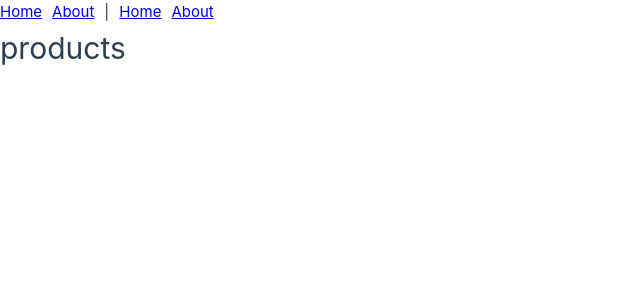
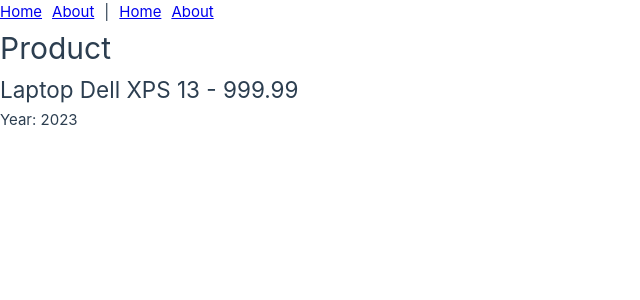
Before and after one commit to yofandi/Vue.Js-Codepolitan, a Vue app in the folder learn-VueRouter/: page /products/1 in a window 1280 px wide. Shown: the top 300 px of the page, without its empty margins (0-640 px from the left). Built offline with nearby package versions, Linux system fonts and the light colour scheme.

Commit message:
add: Ekstrak Dan Mendapatkan Data Dari Route

```diff
--- a/learn-VueRouter/src/data/products.json
+++ b/learn-VueRouter/src/data/products.json
@@ -1,6 +1,6 @@
 [
     { "id": 1, "name": "Laptop Dell XPS 13", "price": 999.99, "year": 2023 },
-    { "id": 2, "name": "MacBook Pro 16\"", "price": 2399.99, "year": 2023 },
+    { "id": 2, "name": "MacBook Pro 16", "price": 2399.99, "year": 2023 },
     { "id": 3, "name": "Asus ROG Strix", "price": 1799.99, "year": 2023 },
     { "id": 4, "name": "HP Spectre x360", "price": 1399.99, "year": 2023 },
     { "id": 5, "name": "Lenovo ThinkPad X1 Carbon", "price": 1499.99, "year": 2023 },
--- a/learn-VueRouter/src/views/products.vue
+++ b/learn-VueRouter/src/views/products.vue
@@ -1,5 +1,15 @@
 <template>
-    <div>
-        <h1>products</h1>
-    </div>
+  <div>
+    <h1>Product</h1>
+    <h2>{{ product.name }} - {{ product.price }}</h2>
+    <p>Year: {{ product.year }}</p>
+  </div>
 </template>
+
+<script setup>
+import products from "../data/products.json";
+import { useRoute } from "vue-router";
+
+const route = useRoute();
+const product = products.find((product) => product.id === parseInt(route.params.id))
+</script>
```
